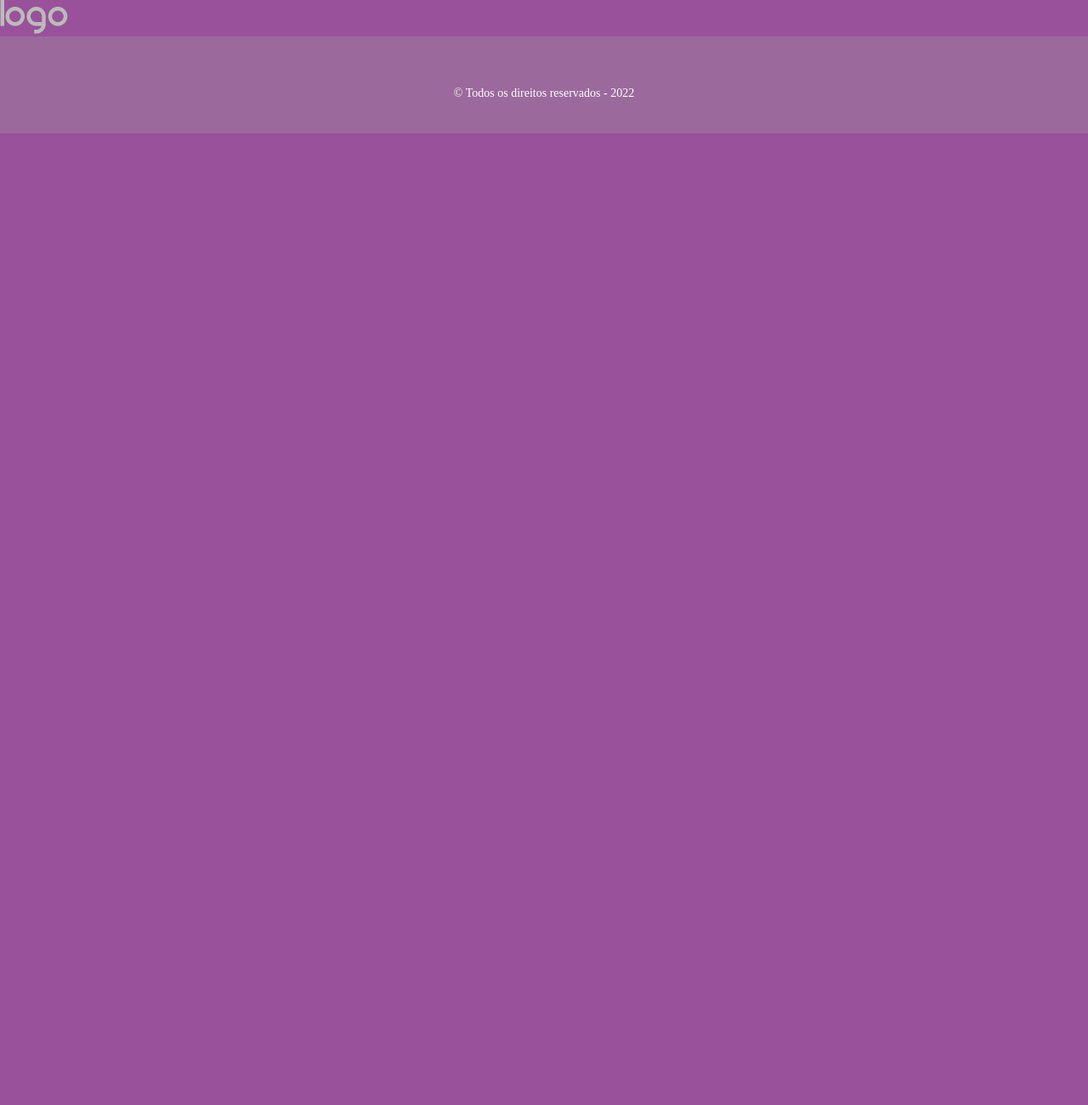
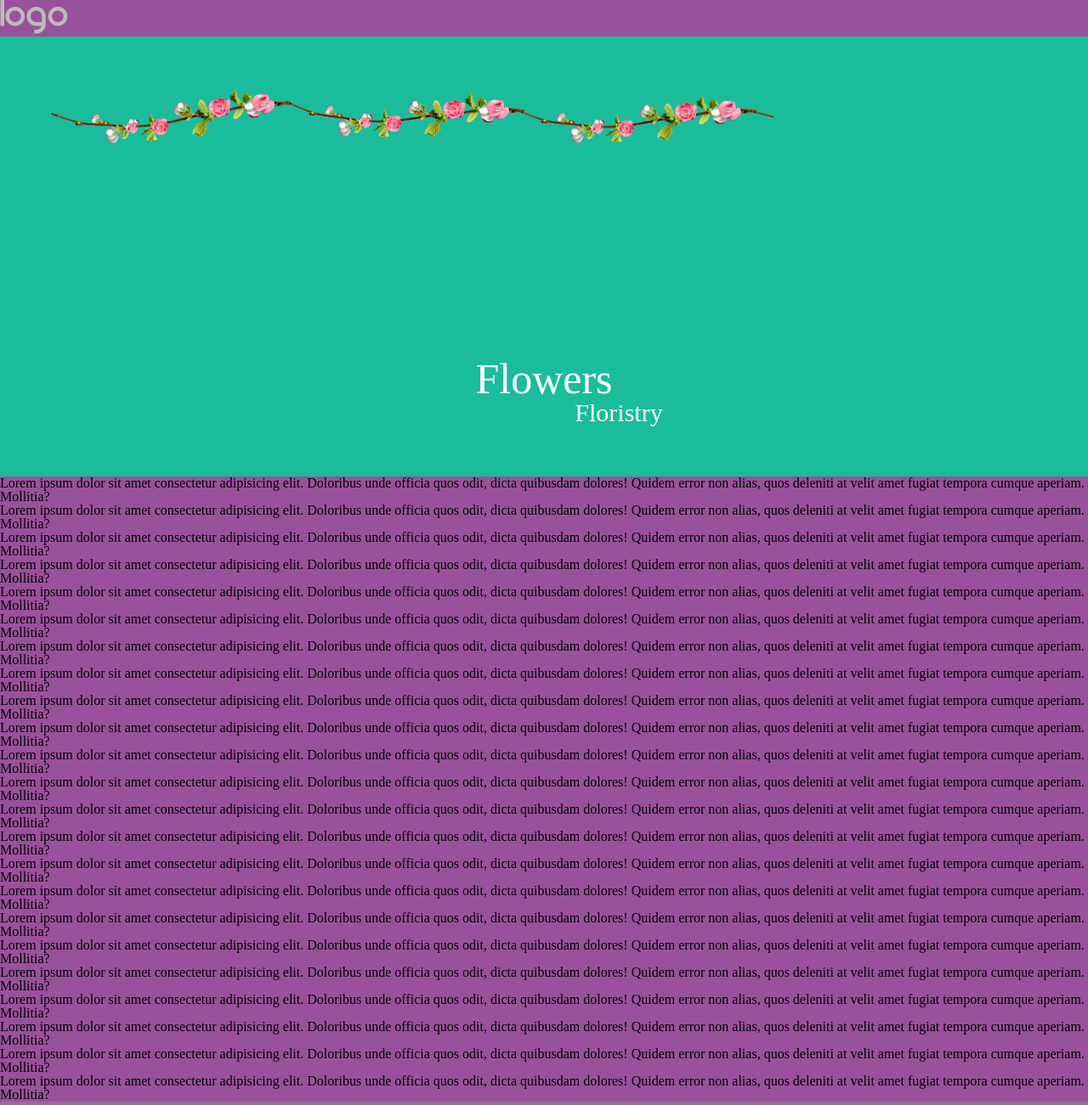
Before and after one commit to FrancielleSoares/flowersFloristry-Project, a plain HTML site: page index.html in a window 1280 px wide. Shown: the top 1301 px of the page at 85% size. Before the commit the page ends 800 px from the top, so only its background shows below. Drawn offline with Linux system fonts and the light colour scheme.

Commit message:
updating html and css

```diff
--- a/index.html
+++ b/index.html
@@ -17,8 +17,16 @@
     </head>
 
     <body>
-        <header class="u-header">
-            <img src="/images/logo.png" alt="">
+        <header>
+                <div class="menulogo">
+                    <img src="/images/logo.png" alt="">
+                </div>
+
+            <div class="u-header">
+                <img src="images/footer.png" alt="">
+                <h1 class="u-h1">Flowers</h1>
+                <h2 class="u-h2">Floristry</h2>
+              </div>
         </header>
 
         <main>
@@ -31,6 +39,31 @@
             </div>
         </div> -->
 
+        <p>Lorem ipsum dolor sit amet consectetur adipisicing elit. Doloribus unde officia quos odit, dicta quibusdam dolores! Quidem error non alias, quos deleniti at velit amet fugiat tempora cumque aperiam. Mollitia?</p>
+        <p>Lorem ipsum dolor sit amet consectetur adipisicing elit. Doloribus unde officia quos odit, dicta quibusdam dolores! Quidem error non alias, quos deleniti at velit amet fugiat tempora cumque aperiam. Mollitia?</p>
+        <p>Lorem ipsum dolor sit amet consectetur adipisicing elit. Doloribus unde officia quos odit, dicta quibusdam dolores! Quidem error non alias, quos deleniti at velit amet fugiat tempora cumque aperiam. Mollitia?</p>
+        <p>Lorem ipsum dolor sit amet consectetur adipisicing elit. Doloribus unde officia quos odit, dicta quibusdam dolores! Quidem error non alias, quos deleniti at velit amet fugiat tempora cumque aperiam. Mollitia?</p>
+        <p>Lorem ipsum dolor sit amet consectetur adipisicing elit. Doloribus unde officia quos odit, dicta quibusdam dolores! Quidem error non alias, quos deleniti at velit amet fugiat tempora cumque aperiam. Mollitia?</p>
+        <p>Lorem ipsum dolor sit amet consectetur adipisicing elit. Doloribus unde officia quos odit, dicta quibusdam dolores! Quidem error non alias, quos deleniti at velit amet fugiat tempora cumque aperiam. Mollitia?</p>
+        <p>Lorem ipsum dolor sit amet consectetur adipisicing elit. Doloribus unde officia quos odit, dicta quibusdam dolores! Quidem error non alias, quos deleniti at velit amet fugiat tempora cumque aperiam. Mollitia?</p>
+        <p>Lorem ipsum dolor sit amet consectetur adipisicing elit. Doloribus unde officia quos odit, dicta quibusdam dolores! Quidem error non alias, quos deleniti at velit amet fugiat tempora cumque aperiam. Mollitia?</p>
+        <p>Lorem ipsum dolor sit amet consectetur adipisicing elit. Doloribus unde officia quos odit, dicta quibusdam dolores! Quidem error non alias, quos deleniti at velit amet fugiat tempora cumque aperiam. Mollitia?</p>
+        <p>Lorem ipsum dolor sit amet consectetur adipisicing elit. Doloribus unde officia quos odit, dicta quibusdam dolores! Quidem error non alias, quos deleniti at velit amet fugiat tempora cumque aperiam. Mollitia?</p>
+        <p>Lorem ipsum dolor sit amet consectetur adipisicing elit. Doloribus unde officia quos odit, dicta quibusdam dolores! Quidem error non alias, quos deleniti at velit amet fugiat tempora cumque aperiam. Mollitia?</p>
+        <p>Lorem ipsum dolor sit amet consectetur adipisicing elit. Doloribus unde officia quos odit, dicta quibusdam dolores! Quidem error non alias, quos deleniti at velit amet fugiat tempora cumque aperiam. Mollitia?</p>
+        <p>Lorem ipsum dolor sit amet consectetur adipisicing elit. Doloribus unde officia quos odit, dicta quibusdam dolores! Quidem error non alias, quos deleniti at velit amet fugiat tempora cumque aperiam. Mollitia?</p>
+        <p>Lorem ipsum dolor sit amet consectetur adipisicing elit. Doloribus unde officia quos odit, dicta quibusdam dolores! Quidem error non alias, quos deleniti at velit amet fugiat tempora cumque aperiam. Mollitia?</p>
+        <p>Lorem ipsum dolor sit amet consectetur adipisicing elit. Doloribus unde officia quos odit, dicta quibusdam dolores! Quidem error non alias, quos deleniti at velit amet fugiat tempora cumque aperiam. Mollitia?</p>
+        <p>Lorem ipsum dolor sit amet consectetur adipisicing elit. Doloribus unde officia quos odit, dicta quibusdam dolores! Quidem error non alias, quos deleniti at velit amet fugiat tempora cumque aperiam. Mollitia?</p>
+        <p>Lorem ipsum dolor sit amet consectetur adipisicing elit. Doloribus unde officia quos odit, dicta quibusdam dolores! Quidem error non alias, quos deleniti at velit amet fugiat tempora cumque aperiam. Mollitia?</p>
+        <p>Lorem ipsum dolor sit amet consectetur adipisicing elit. Doloribus unde officia quos odit, dicta quibusdam dolores! Quidem error non alias, quos deleniti at velit amet fugiat tempora cumque aperiam. Mollitia?</p>
+        <p>Lorem ipsum dolor sit amet consectetur adipisicing elit. Doloribus unde officia quos odit, dicta quibusdam dolores! Quidem error non alias, quos deleniti at velit amet fugiat tempora cumque aperiam. Mollitia?</p>
+        <p>Lorem ipsum dolor sit amet consectetur adipisicing elit. Doloribus unde officia quos odit, dicta quibusdam dolores! Quidem error non alias, quos deleniti at velit amet fugiat tempora cumque aperiam. Mollitia?</p>
+        <p>Lorem ipsum dolor sit amet consectetur adipisicing elit. Doloribus unde officia quos odit, dicta quibusdam dolores! Quidem error non alias, quos deleniti at velit amet fugiat tempora cumque aperiam. Mollitia?</p>
+        <p>Lorem ipsum dolor sit amet consectetur adipisicing elit. Doloribus unde officia quos odit, dicta quibusdam dolores! Quidem error non alias, quos deleniti at velit amet fugiat tempora cumque aperiam. Mollitia?</p>
+        <p>Lorem ipsum dolor sit amet consectetur adipisicing elit. Doloribus unde officia quos odit, dicta quibusdam dolores! Quidem error non alias, quos deleniti at velit amet fugiat tempora cumque aperiam. Mollitia?</p>
+
+
         <footer class="u-footer">
             <div class="rodape"> <!--concluido rodapé-->
                 <p class="copyright">&copy; Todos os direitos reservados - 2022</p>
--- a/style.css
+++ b/style.css
@@ -1,9 +1,27 @@
-
 
 body {
     background-color: #9a519b;
+    height: 100%;
+    width: 100%;
+
 }
 
+.u-header {
+  padding: 60px;
+  background: #1abc9c;
+  color: white;
+}
+
+.u-h1 {
+  font-size: 50px;
+  text-align: center;
+}
+
+.u-h2 {
+  font-size: 30px;
+  text-align: center;
+  margin-left: 176px;
+}
 
 
 /* Site em manutenção
@@ -46,10 +64,7 @@ body{
 }
 
 @media (max-width: 1199px) and (min-width: 992px){
-  .u-footer {
-    background-image: none;
-    background-attachment: fixed;
-  }
+
 }  */
 
 
@@ -59,9 +74,15 @@ body{
 
 
 /* footer */
+.u-footer {
+  height: 100%;
+  width:100%;
+  background: #ddd;
+}
+
 .rodape {
   width: 100%;
-  padding: 40px 0;
+  padding: 60px 0;
   background-color: #9b699c;
 }
 
```
